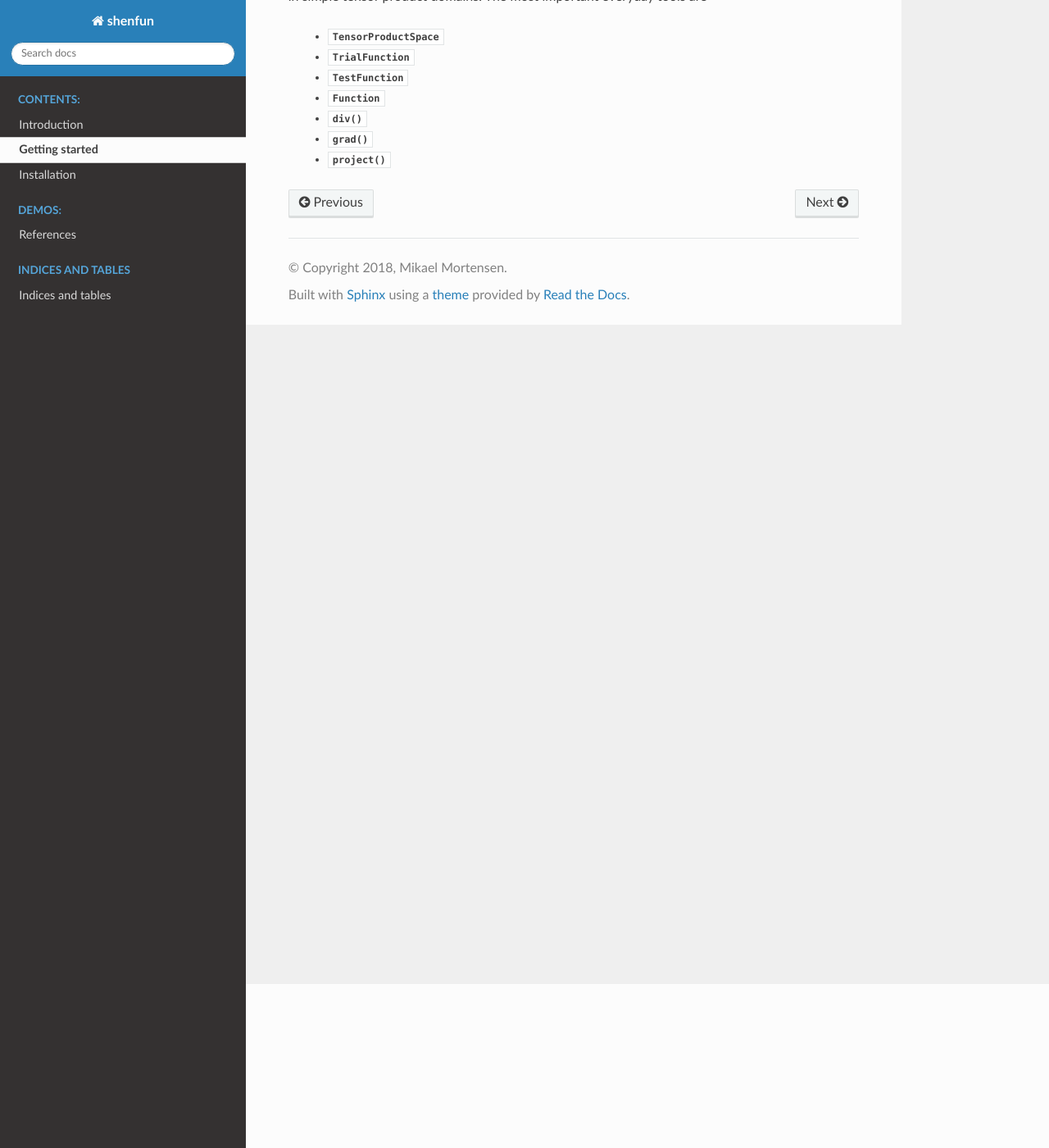
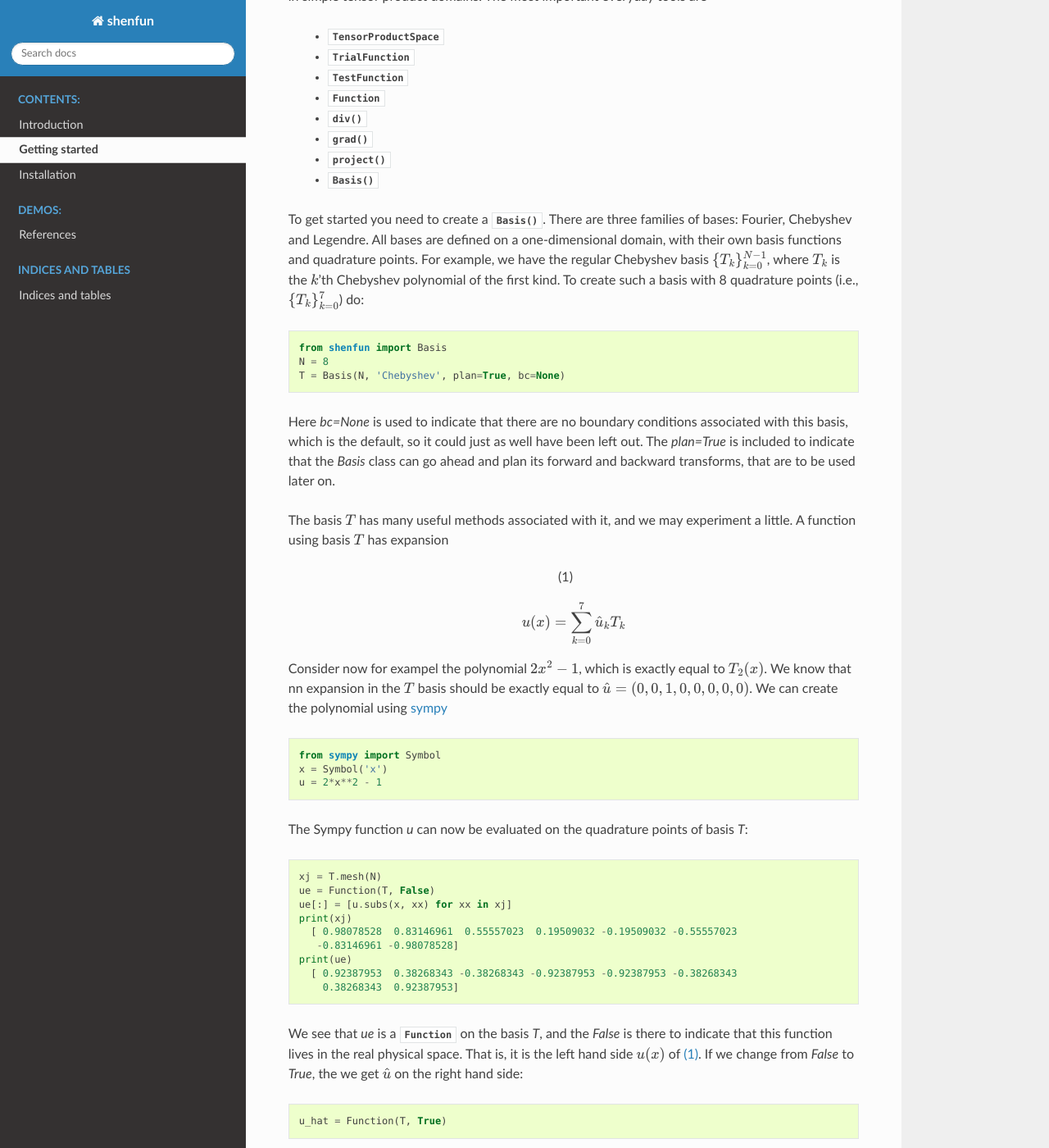
Before and after one commit to spectralDNS/shenfun, a Sphinx documentation site: the page built from docs/source/gettingstarted.rst, in a window 1280 px wide and 1400 px high, scrolled down 200 px. Shown: the whole window at 82% size. Built offline with Sphinx 7.4.7 and the Read the Docs theme 2.0.0, drawn with Linux system fonts in a browser that asks for light colours; pages that are not in the unit, such as notebooks, are missing from menus; some of the changed text lies outside the part shown.

Commit message:
Writing some more docs

```diff
--- a/docs/source/gettingstarted.rst
+++ b/docs/source/gettingstarted.rst
@@ -11,3 +11,72 @@
 	* :func:`.div`
 	* :func:`.grad`
 	* :func:`.project`
+	* :func:`.Basis`
+
+To get started you need to create a :func:`Basis`. There are three families of
+bases: Fourier, Chebyshev and Legendre. All bases are defined on a one-dimensional
+domain, with their own basis functions and quadrature points. For example, we have
+the regular Chebyshev basis :math:`\{T_k\}_{k=0}^{N-1}`, where :math:`T_k` is the
+:math:`k`'th Chebyshev polynomial of the first kind. To create such a basis with
+8 quadrature points  (i.e., :math:`\{T_k\}_{k=0}^{7}`) do::
+
+    from shenfun import Basis
+    N = 8
+    T = Basis(N, 'Chebyshev', plan=True, bc=None)
+
+Here `bc=None` is used to indicate that there are no boundary conditions associated
+with this basis, which is the default, so it could just as well have been left out.
+The `plan=True` is included to indicate that the `Basis` class can go ahead and
+plan its forward and backward transforms, that are to be used later on.
+
+The basis :math:`T` has many useful methods associated with it, and we may
+experiment a little. A function using basis :math:`T` has expansion
+
+.. math::
+   :label: eq:sum8
+
+    u(x) = \sum_{k=0}^{7} \hat{u}_k T_k
+
+Consider now for exampel the polynomial :math:`2x^2-1`, which is
+exactly equal to :math:`T_2(x)`. We know that nn expansion in the :math:`T`
+basis should be exactly equal to :math:`\hat{u} = (0, 0, 1, 0, 0, 0, 0, 0)`. We
+can create the polynomial using `sympy <www.sympy.org>`_ ::
+
+    from sympy import Symbol
+    x = Symbol('x')
+    u = 2*x**2 - 1
+
+The Sympy function `u` can now be evaluated on the quadrature points of basis
+`T`::
+
+    xj = T.mesh(N)
+    ue = Function(T, False)
+    ue[:] = [u.subs(x, xx) for xx in xj]
+    print(xj)
+      [ 0.98078528  0.83146961  0.55557023  0.19509032 -0.19509032 -0.55557023
+       -0.83146961 -0.98078528]
+    print(ue)
+      [ 0.92387953  0.38268343 -0.38268343 -0.92387953 -0.92387953 -0.38268343
+        0.38268343  0.92387953]
+
+We see that `ue` is a :class:`.Function` on the basis `T`, and the `False` is there
+to indicate that this function lives in the real physical space. That is, it is
+the left hand side :math:`u(x)` of :eq:`eq:sum8`. If we change from `False` to `True`,
+the we get :math:`\hat{u}` on the right hand side::
+
+    u_hat = Function(T, True)
+
+We now want the expansion of :class:`.Function` `ue` in `T`, that is, we want to
+compute the :math:`\hat{u}` corresponding to `ue`. Since we know that `ue` is
+equal to the second Chebyshev polynomial, we should get
+:math:`\hat{u} = (0, 0, 1, 0, 0, 0, 0, 0)`. We can compute `u_hat` either
+by using :func:`project` or a forward transform::
+
+    u_hat = T.forward(ue, u_hat)
+    # or
+    # u_hat = project(ue, T, output_array=u_hat)
+    print(u_hat)
+      [-1.38777878e-17  6.72002101e-17  1.00000000e+00 -1.95146303e-16
+        1.96261557e-17  1.15426347e-16 -1.11022302e-16  1.65163507e-16]
+
+So we see that the projection works to machince precision.
--- a/docs/src/mekit17/shenfun.do.txt
+++ b/docs/src/mekit17/shenfun.do.txt
@@ -792,10 +792,10 @@ We end this paper with the implementation of the complex Ginzburg-Landau equatio
 !et
 for the doubly periodic domain $\Omega = [-50, 50]\times [-50, 50]$ and  $t \in [0, T]$. The initial condition is chosen as one of the following
 !bt
-\begin{align}
+\begin{align*}
 u^0(\boldsymbol{x}, 0) &= (ix + y) \exp {-0.03 (x^2 + y^2)} label{eq:initial_0}, \\
 u^1(\boldsymbol{x}, 0) &= (x + y) \exp {-0.03 (x^2 + y^2)} label{eq:initial_1}.
-\end{align}
+\end{align*}
 !et
 This problem is solved with the spectral Galerkin method using Fourier bases in both directions, and a tensor product
 space $W(x,y)=V^p(x) \times V^p(y)$, where $V^p$ is defined as in Section ref{sec:fourierpoisson}, but here mapping
@@ -814,7 +814,7 @@ equals $(2 \pi)^2 \bs{\hat{u}}$.
 The initial condition is created using `Sympy`
 !bc pycod
 from sympy import symbols, exp, lambdify
-x, y = symbols("x,y")
+x, y = symbols("x,i y")
 #ue = (1j*x + y)*exp(-0.03*(x**2+y**2))
 ue = (x + y)*exp(-0.03*(x**2+y**2))
 ul = lambdify((x, y), ue, 'numpy')
```
